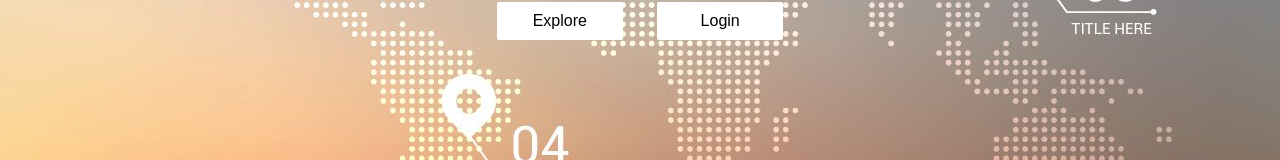
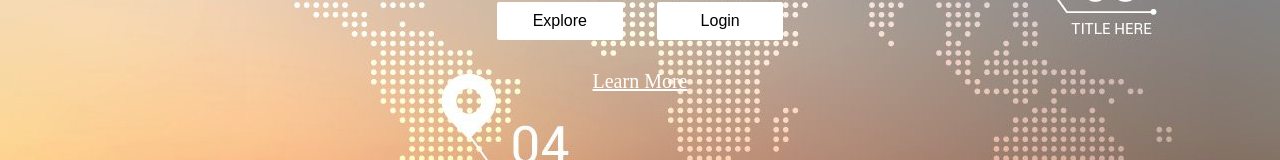
Before and after one commit to alexstolznut/CARE, a website: page views/landing.html in a window 1280 px wide. Shown: the part 384-544 px from the top of the page. Drawn offline with Linux system fonts and the light colour scheme.

Commit message:
added landing page

```diff
--- a/public/css/landing.css
+++ b/public/css/landing.css
@@ -25,3 +25,13 @@ body {
     border-radius: 2px;
     margin-top: 30px;
 }
+
+#learnMore {
+    margin-top: 30px;
+    text-align: center;
+    font-size: 20px;
+}
+
+a {
+    color: white;
+}
--- a/views/landing.html
+++ b/views/landing.html
@@ -10,6 +10,7 @@
         <button type="button" class="bnt0" style="margin-right: 15px;" onclick="window.location='/forums';">Explore</button>
         <button type="button" class="bnt0" style="margin-left: 15px;" onclick="window.location='/forums';">Login</button>
     </div>
+    <div id="learnMore"><a href="#">Learn More</a></div>
 
 </body>
 </html>
```
